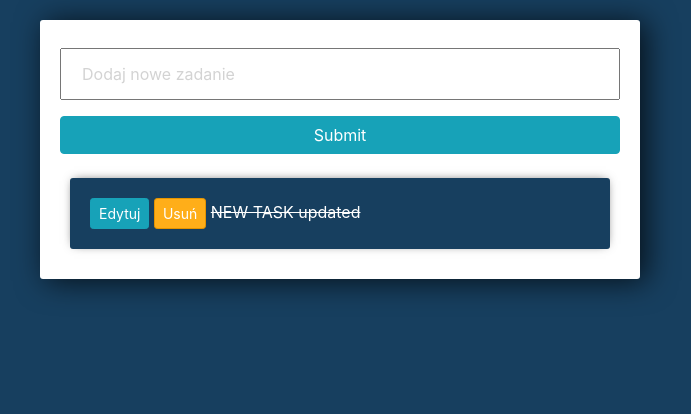
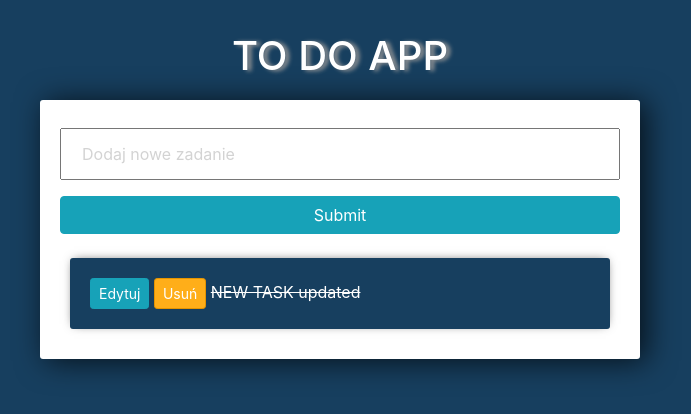
Before and after one commit to KarolinaZielonka/toDoApp, a Django app: page / in a window 1280 px wide. Shown: the top 414 px of the page, without its empty margins (300-991 px from the left). Run offline with Django 3.2, Linux system fonts and the light colour scheme; data comes from the database, SQL or seed files in the repository; both versions use the stored data as it was after the commit; some libraries are stand-ins or nearby versions.

Commit message:
added header

```diff
--- a/todo/tasks/templates/tasks/list.html
+++ b/todo/tasks/templates/tasks/list.html
@@ -48,8 +48,14 @@
     background-color: #ffae19;
     border-color: #e59400;
   }
+  h1{
+    margin-top: 4vh;
+    text-shadow: 4px 1px 4px rgba(150, 150, 150, 1);
+    text-align: center;
+    color: white;
+  }
 </style>
-
+<h1> TO DO APP </h1>
 <div class="center-column">
   <form method="POST" action="/">
     {%csrf_token%} {{form.title}}
```
Also changed, not shown: img/added.png (added), img/begin.png (added), img/completed.png (added), img/delete.png (added), img/update.png (added), todo/db.sqlite3.
